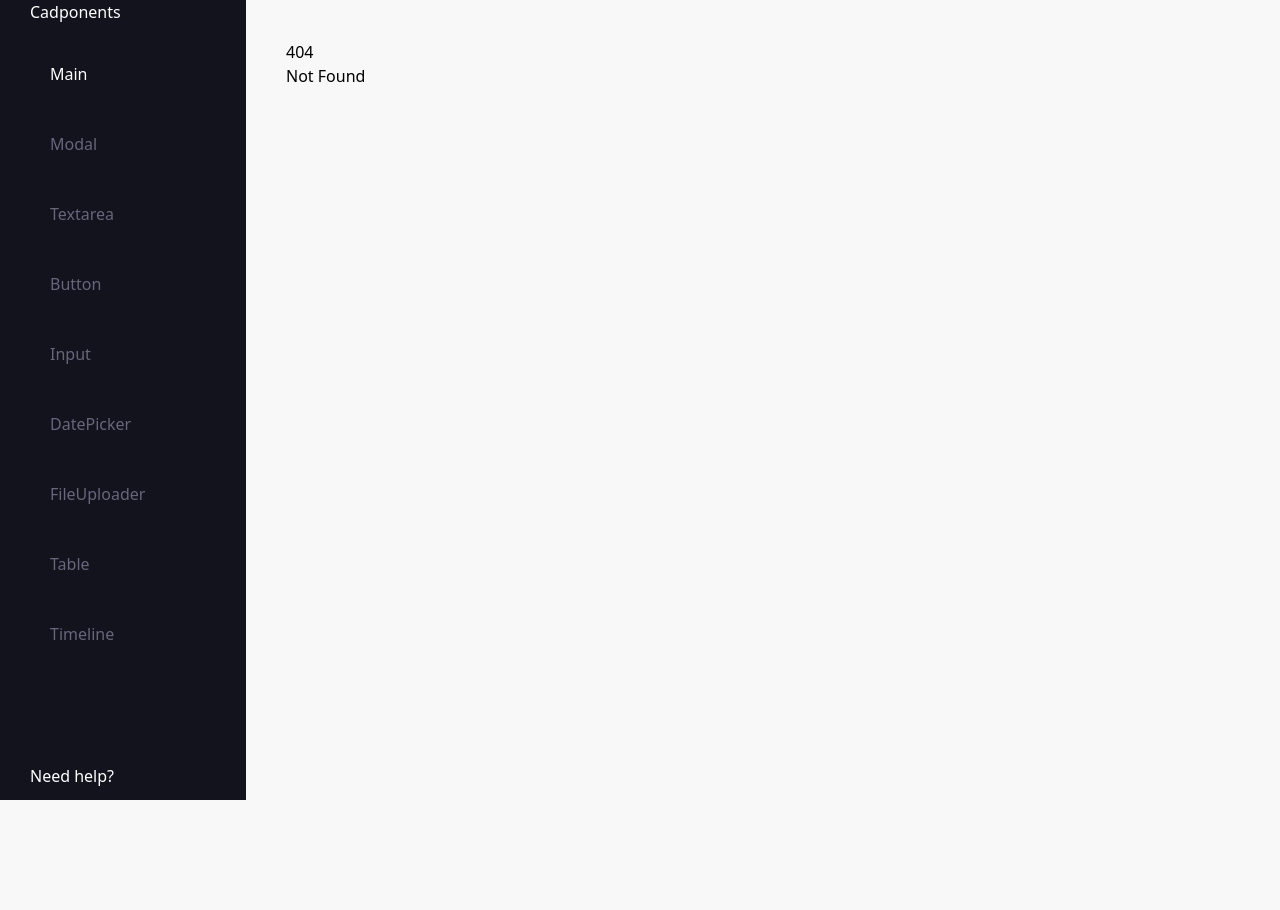
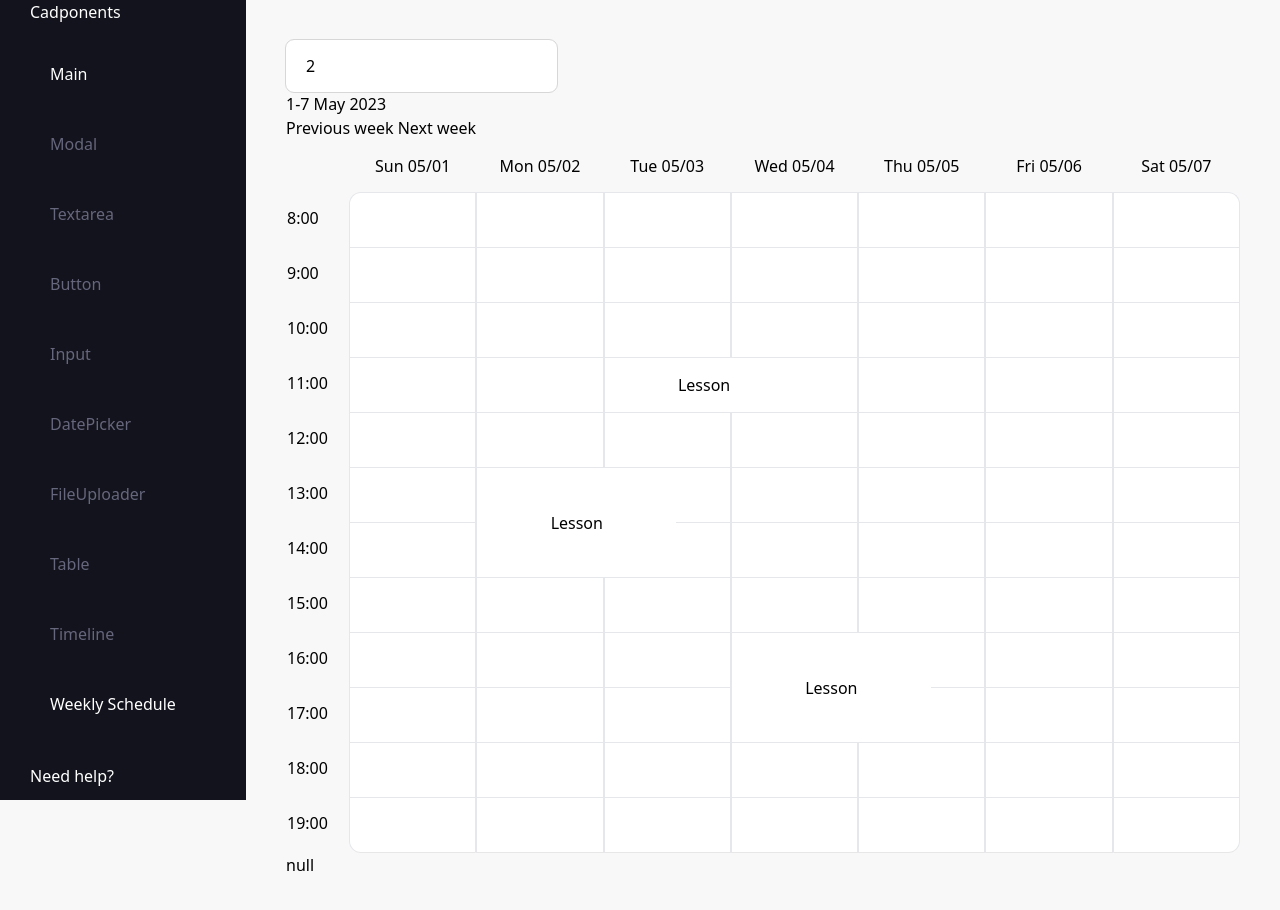
Before and after one commit to cadmean-us/cadponents, a SvelteKit app: page /weeklyschedule in a window 1280 px wide. Before the commit this address had no page. Shown: the top 910 px of the page. Before the commit the page ends 800 px from the top, so only its background shows below. Built offline with nearby package versions, Linux system fonts and the light colour scheme.

Commit message:
Schedule 0.1

```diff
--- /dev/null
+++ b/src/lib/Schedule/Schedule.svelte
@@ -0,0 +1,207 @@
+<script>
+	import { writable, derived } from 'svelte/store';
+	import { fade } from 'svelte/transition';
+	let currentWeek = writable(0);
+	let weekDays = ['Sun', 'Mon', 'Tue', 'Wed', 'Thu', 'Fri', 'Sat'];
+	let startTime = 8; // starting time
+	let endTime = 20; // ending time
+
+	// Store for appointments
+	let appointments = writable([
+		{
+			id: '1',
+			startdate: new Date().setHours(9, 0, 0, 0),
+			enddate: new Date().setHours(12, 0, 0, 0),
+		},
+		{
+			id: '2',
+			startdate: new Date().setHours(13, 0, 0, 0),
+			enddate: new Date().setHours(15, 0, 0, 0),
+		},
+		{
+			id: '3',
+			startdate: new Date(new Date().setDate(new Date().getDate() + 1)).setHours(11, 0, 0, 0),
+			enddate: new Date(new Date().setDate(new Date().getDate() + 1)).setHours(12, 0, 0, 0),
+		},
+		{
+			id: '4',
+			startdate: new Date(new Date().setDate(new Date().getDate() + 2)).setHours(16, 0, 0, 0),
+			enddate: new Date(new Date().setDate(new Date().getDate() + 2)).setHours(18, 0, 0, 0),
+		},
+	]);
+
+	// Derived store for the start of the current week
+	let startOfWeek = derived(currentWeek, ($currentWeek) => {
+		let now = new Date();
+		let dayOfWeek = now.getDay();
+		let diff = now.getDate() - dayOfWeek + (dayOfWeek === 0 ? -6 : 1); // adjust when day is Sunday
+		let start = new Date(now.setDate(diff));
+		start.setDate(start.getDate() + 7 * $currentWeek); // go to the correct week
+		return start;
+	});
+
+	function nextWeek() {
+		currentWeek.update((n) => n + 1);
+	}
+
+	function prevWeek() {
+		currentWeek.update((n) => n - 1);
+	}
+
+	function getDayString(startOfWeek, i) {
+		let date = new Date(startOfWeek.getTime());
+		date.setDate(date.getDate() + i);
+		return date.toLocaleDateString('en-US', { month: '2-digit', day: '2-digit' });
+	}
+
+	// Add function to show week range
+	function showWeekRange(startOfWeek) {
+		let endOfWeek = new Date(startOfWeek.getTime());
+		endOfWeek.setDate(endOfWeek.getDate() + 6);
+		return `${startOfWeek.getDate()}-${endOfWeek.getDate()} ${startOfWeek.toLocaleString(
+			'en-US',
+			{ month: 'long' },
+		)} ${startOfWeek.getFullYear()}`;
+	}
+
+	// Derived store for week range
+	let weekRange = derived(startOfWeek, ($startOfWeek) => showWeekRange($startOfWeek));
+
+	// Function to filter appointments in the current week
+	let appointmentsInWeek = derived(
+		[startOfWeek, appointments],
+		([$startOfWeek, $appointments]) => {
+			let endOfWeek = new Date($startOfWeek.getTime());
+			endOfWeek.setDate(endOfWeek.getDate() + 6);
+
+			return $appointments.filter((appointment) => {
+				let startdate = new Date(appointment.startdate);
+				let enddate = new Date(appointment.enddate);
+				return startdate >= $startOfWeek && enddate <= endOfWeek;
+			});
+		},
+	);
+
+	function appointmentInHour(appointments, hour, day) {
+		let appointment = appointments.find((appointment) => {
+			let startHour = new Date(appointment.startdate).getHours();
+			let startDay = new Date(appointment.startdate).getDay();
+			return startHour === hour && startDay === day;
+		});
+
+		if (appointment) {
+			let startdate = new Date(appointment.startdate);
+			let enddate = new Date(appointment.enddate);
+			let duration = (enddate - startdate) / (1000 * 60 * 60); // Calculate the duration in hours
+			return { ...appointment, duration };
+		}
+
+		return null;
+	}
+
+	let shouldDisplayAddLessonMatrix = writable(
+		Array(7)
+			.fill()
+			.map(() => Array(endTime - startTime).fill(false)),
+	);
+
+	export let amount = 2;
+
+	function selectDate(dayIndex, hour) {
+		let date = new Date($startOfWeek.getTime());
+		date.setDate(date.getDate() + dayIndex);
+		date.setHours(hour, 0, 0); //
+		selectedDate = date;
+		// set minutes and seconds to zero
+		shouldDisplayAddLessonMatrix.update((matrix) => {
+			matrix = matrix.map((day, i) =>
+				day.map((cell, j) => i === dayIndex && j === hour - startTime),
+			);
+			return matrix;
+		});
+	}
+
+	export let selectedDate = null;
+</script>
+
+<h2>{$weekRange}</h2>
+<button on:click={prevWeek}>Previous week</button>
+<button on:click={nextWeek}>Next week</button>
+
+<table class="border-separate border-spacing-0">
+	<thead>
+		<tr>
+			<th class="!h-0 !w-0" />
+			{#each weekDays as day, i}
+				<th class="w-[201px] h-[52px]">{day} {getDayString($startOfWeek, i)}</th>
+			{/each}
+		</tr>
+	</thead>
+	<tbody>
+		{#each Array(endTime - startTime) as _, i (i)}
+			<tr>
+				<td class="h-[52px] w-[63px] flex items-center justify-start"
+					>{startTime + i}:00
+				</td>
+				{#each weekDays as day, j}
+					<td class="h-[52px] border-t border-x bg-white">
+						<div
+							class="z-10 relative h-full w-full !h-[52px]"
+							on:click|stopPropagation|self={() => {
+								selectDate(j, startTime + i);
+							}}
+						>
+							{#if appointmentInHour($appointmentsInWeek, startTime + i, j)}
+								<div
+									class="z-10 absolute flex items-center justify-center top-[-1px] left-[-1px] truncate bg-white w-[199px]"
+									style="
+									height: {55 * appointmentInHour($appointmentsInWeek, startTime + i, j).duration - 1}px;
+									"
+									on:click|stopPropagation
+								>
+									<slot name="lesson">Lesson</slot>
+								</div>
+							{:else if $shouldDisplayAddLessonMatrix[j][i]}
+								<div
+									class="z-50 absolute flex pt-[16px] justify-center top-[-1px] left-[-1px] truncate bg-[#3B185F] w-[199px] text-white"
+									style="
+									height: {55 * (amount > 0 ? amount : 1) - 1}px;
+									"
+									in:fade
+									out:fade={{ duration: 200 }}
+									on:click|stopPropagation|self={() => {
+										selectDate(j, startTime + i);
+									}}
+								>
+									<slot name="addLesson">Add lesson</slot>
+								</div>
+							{/if}
+						</div>
+					</td>
+				{/each}
+			</tr>
+		{/each}
+	</tbody>
+</table>
+
+<style>
+	tr:first-child td:nth-child(2) {
+		border-radius: 12px 0 0 0;
+	}
+	tr:first-child td:last-child {
+		border-radius: 0 12px 0 0;
+	}
+	tr:last-child td:last-child {
+		border-radius: 0 0 12px 0;
+	}
+	tr:last-child td:nth-child(2) {
+		border-radius: 0 0 0 12px;
+	}
+
+	tr:last-child td:first-child {
+		border-bottom: 0;
+	}
+	tr:last-child td {
+		border-bottom: 1px solid #e7e7e7;
+	}
+</style>
--- a/src/routes/+layout.svelte
+++ b/src/routes/+layout.svelte
@@ -40,6 +40,10 @@
 			name: 'Timeline',
 			href: '/timeline',
 		},
+		{
+			name: 'Weekly Schedule',
+			href: '/weeklyschedule',
+		},
 	];
 </script>
 
--- a/src/routes/timeline/+page.svelte
+++ b/src/routes/timeline/+page.svelte
@@ -1,5 +1,5 @@
 <script>
-	import Timeline from '$lib/Timeline.svelte';
+	import Timeline from '$lib/Schedule/Timeline.svelte';
 	import File from '$lib/icons/File.svelte';
 	import Check from '$lib/icons/Check.svelte';
 
--- /dev/null
+++ b/src/routes/weeklyschedule/+page.svelte
@@ -0,0 +1,12 @@
+<script>
+	import Schedule from '$lib/Schedule/Schedule.svelte';
+	import Input from '$lib/Input.svelte';
+
+	let selectedDate;
+	let amount = 2;
+</script>
+
+<Input bind:value={amount} />
+
+<Schedule bind:selectedDate {amount} />
+{selectedDate}
```
Also changed, not shown: src/lib/Schedule/Timeline.svelte (renamed from src/lib/Timeline.svelte).
